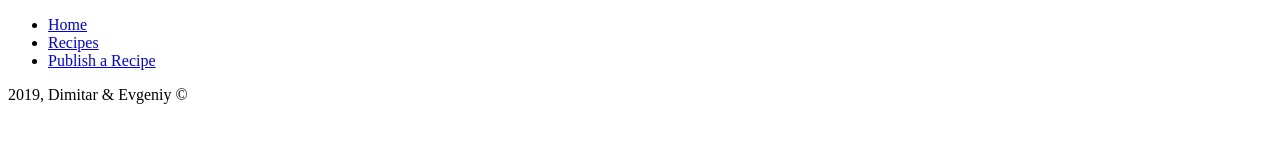
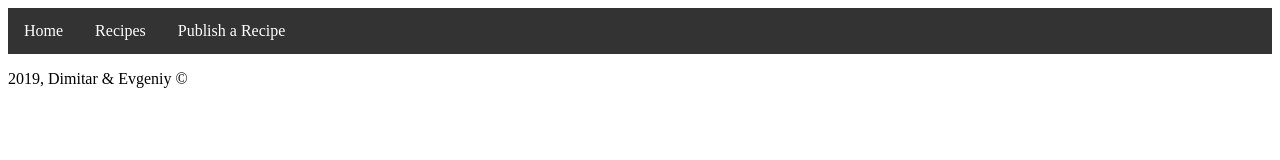
Before and after one commit to evgeniyfilipov/2018-2019-Front-End-Project-FMI, a plain HTML site: page publish.html in a window 1280 px wide. Drawn offline with Linux system fonts and the light colour scheme.

Commit message:
navigation fixed for all pages

```diff
--- a/publish.html
+++ b/publish.html
@@ -3,6 +3,7 @@
 
 <head>
     <title>Dimitar & Evgeniy - Publish a Recipe</title>
+    <link rel="stylesheet" type="text/css" href="../2018-2019-Front-End-Project-FMI/styles/publish.css">
 </head>
 
 <body>
--- a/styles/publish.css
+++ b/styles/publish.css
@@ -0,0 +1,23 @@
+ul {
+    list-style-type: none;
+    margin: 0;
+    padding: 0;
+    overflow: hidden;
+    background-color: #333;
+  }
+
+  li {
+    float: left;
+  }
+
+  li a {
+    display: block;
+    color: white;
+    text-align: center;
+    padding: 14px 16px;
+    text-decoration: none;
+  }
+
+  li a:hover {
+    background-color: #111;
+  }
--- a/styles/recipes.css
+++ b/styles/recipes.css
@@ -0,0 +1,23 @@
+ul {
+    list-style-type: none;
+    margin: 0;
+    padding: 0;
+    overflow: hidden;
+    background-color: #333;
+  }
+
+  li {
+    float: left;
+  }
+
+  li a {
+    display: block;
+    color: white;
+    text-align: center;
+    padding: 14px 16px;
+    text-decoration: none;
+  }
+
+  li a:hover {
+    background-color: #111;
+  }
```
Also changed, not shown: recipes.html (+1 -0 lines), styles/index.css (+11 -0 lines).
